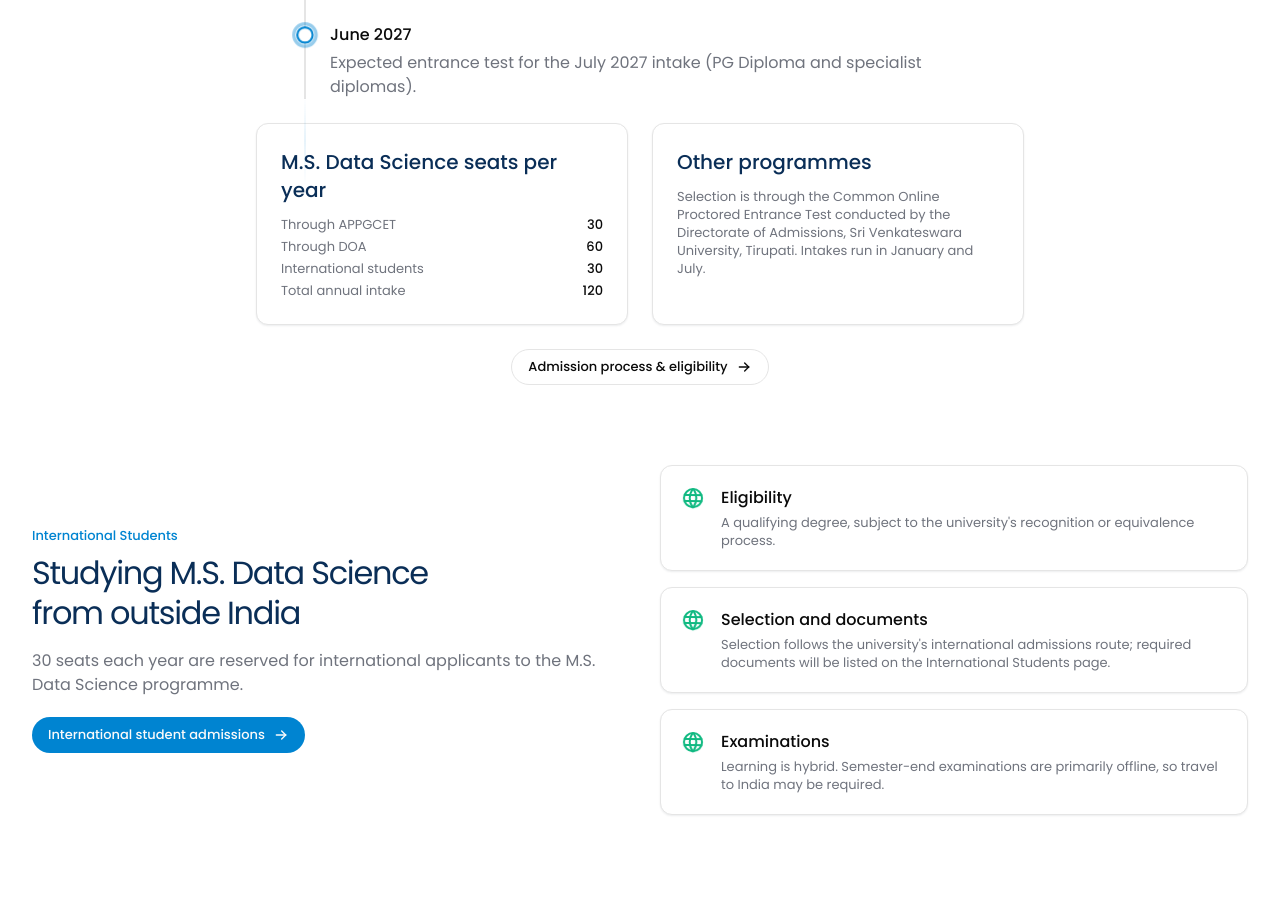
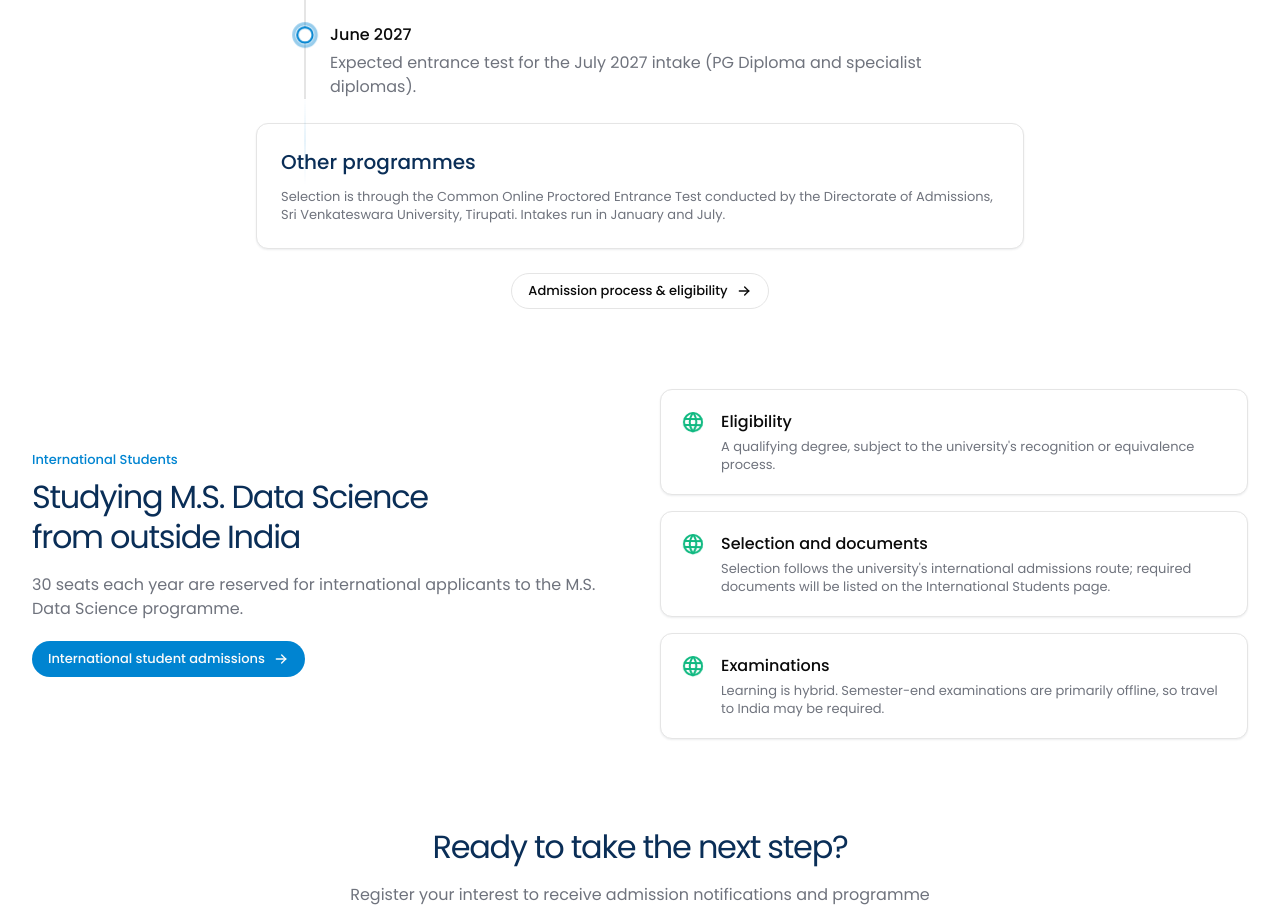
Before and after one commit to sriprasadsg/svudatascience, a React (Vite) app: page / in a window 1280 px wide. Shown: the part 3500-4408 px from the top of the page. Built offline with nearby package versions, Linux system fonts and the light colour scheme; what @lovable.dev/cloud-auth-js would draw is missing.

Commit message:
Remove the M.S. Data Science annual seat-count card

```diff
--- a/src/pages/landing/index.tsx
+++ b/src/pages/landing/index.tsx
@@ -381,15 +381,7 @@ function Admissions() {
             </li>
           ))}
         </ol>
-        <div className="mx-auto mt-6 grid max-w-3xl gap-6 md:grid-cols-2">
-          <div className="soft-lift rounded-xl border border-border bg-card p-6">
-            <h4 className="font-medium">M.S. Data Science seats per year</h4>
-            <dl className="mt-3 space-y-1 text-sm">
-              {[["Through APPGCET", "30"], ["Through DOA", "60"], ["International students", "30"], ["Total annual intake", "120"]].map(([k, v]) => (
-                <div key={k} className="flex justify-between"><dt className="text-muted-foreground">{k}</dt><dd className="font-medium">{v}</dd></div>
-              ))}
-            </dl>
-          </div>
+        <div className="mx-auto mt-6 max-w-3xl">
           <div className="soft-lift rounded-xl border border-border bg-card p-6">
             <h4 className="font-medium">Other programmes</h4>
             <p className="mt-3 text-sm text-muted-foreground">
```
